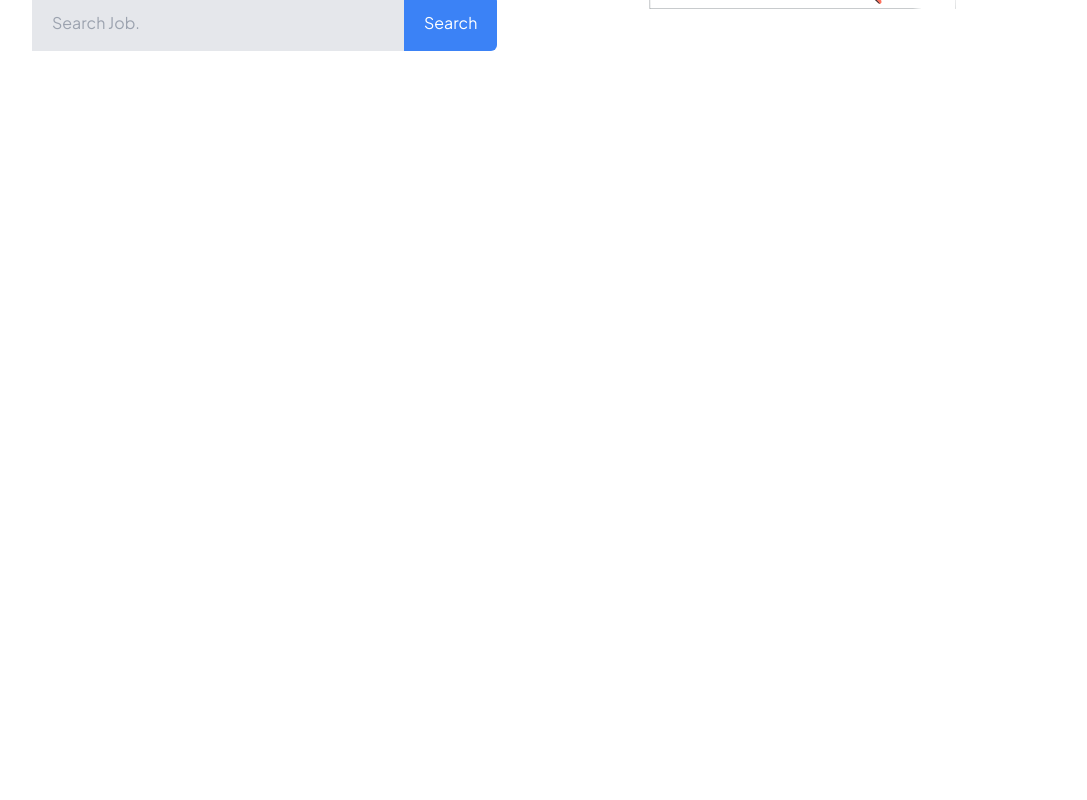
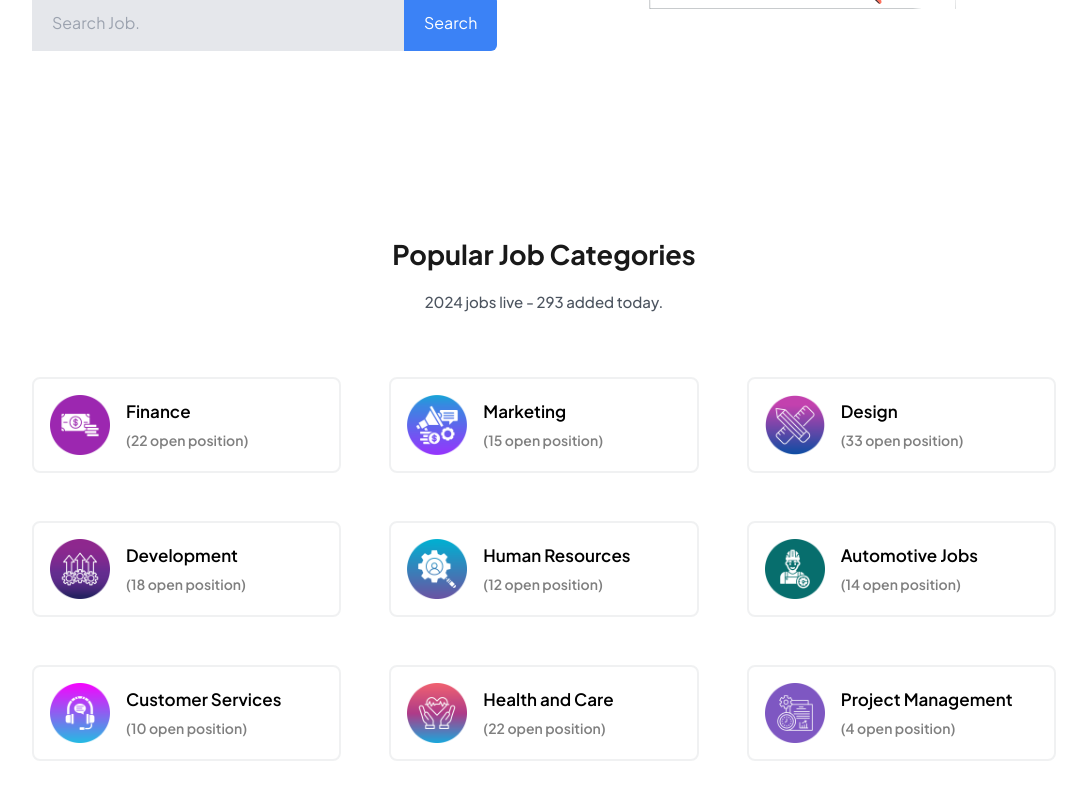
Before and after one commit to BerkanBuyuk/Job-Portal, a Next.js app: page / in a window 1280 px wide. Shown: the part 558-1358 px from the top of the page, without its empty margins (96-1183 px from the left). Before the commit the page ends 800 px from the top, so only its background shows below. Built offline with nearby package versions, Linux system fonts and the light colour scheme; no server answers.

Commit message:
Category view oluşturuldu.

```diff
--- /dev/null
+++ b/app/components/Helper/Heading.tsx
@@ -0,0 +1,17 @@
+import React from 'react'
+
+interface Props {
+    mainHeading: string;
+    subHeading: string;
+}
+
+const Heading = ({ mainHeading, subHeading }: Props) => {
+    return (
+        <div className='text-center p3'>
+            <h1 className='text-black text-[27px] text-opacity-90 font-bold'>{mainHeading}</h1>
+            <p className='mt-[1rem] text-[15px] text-gray-800 text-opacity-80 font-medium'>{subHeading}</p>
+        </div>
+    )
+}
+
+export default Heading
--- /dev/null
+++ b/app/components/Helper/JobCategoryCard.tsx
@@ -0,0 +1,24 @@
+import Image from 'next/image';
+import React from 'react'
+
+interface Props {
+    image: string;
+    category: string;
+    openPosition: string;
+}
+
+const JobCategoryCard = ({ image, category, openPosition }: Props) => {
+    return (
+        <div className='p-4 border-2 cursor-pointer hover:scale-110 hover:shadow-sm transition-all duration-300 border-gray-500 rounded-lg border-opacity-10'>
+            <div className='flex items-center space-x-4'>
+                <Image src={image} alt={category} width={60} height={60} />
+                <div>
+                    <h1 className='text-[17px] font-semibold mb-[0.4rem]'>{category}</h1>
+                    <p className='text-[14px] text-black font-semibold text-opacity-50'>({openPosition} open position)</p>
+                </div>
+            </div>
+        </div>
+    )
+}
+
+export default JobCategoryCard
--- a/app/components/Home/Home.tsx
+++ b/app/components/Home/Home.tsx
@@ -1,10 +1,12 @@
 import React from 'react'
 import Hero from './Hero'
+import JobCategory from './JobCategory'
 
 const Home = () => {
     return (
         <div>
             <Hero />
+            <JobCategory />
         </div>
     )
 }
--- /dev/null
+++ b/app/components/Home/JobCategory.tsx
@@ -0,0 +1,24 @@
+import React from 'react'
+import Heading from '../Helper/Heading'
+import JobCategoryCard from '../Helper/JobCategoryCard'
+
+const JobCategory = () => {
+    return (
+        <div className='pt-20 pb-12'>
+            <Heading mainHeading="Popular Job Categories" subHeading="2024 jobs live - 293 added today." />
+            <div className='w-[80%] mx-auto grid grid-cols-1 md:grid-cols-2 lg:grid-cols-3 mt-[4rem] gap-[3rem] items-center'>
+                <JobCategoryCard image="/images/icon1.png" category="Finance" openPosition="22" />
+                <JobCategoryCard image="/images/icon2.png" category="Marketing" openPosition="15" />
+                <JobCategoryCard image="/images/icon3.png" category="Design" openPosition="33" />
+                <JobCategoryCard image="/images/icon4.png" category="Development" openPosition="18" />
+                <JobCategoryCard image="/images/icon5.png" category="Human Resources" openPosition="12" />
+                <JobCategoryCard image="/images/icon6.png" category="Automotive Jobs" openPosition="14" />
+                <JobCategoryCard image="/images/icon7.png" category="Customer Services" openPosition="10" />
+                <JobCategoryCard image="/images/icon8.png" category="Health and Care" openPosition="22" />
+                <JobCategoryCard image="/images/icon9.png" category="Project Management" openPosition="4" />
+            </div>
+        </div>
+    )
+}
+
+export default JobCategory
```
